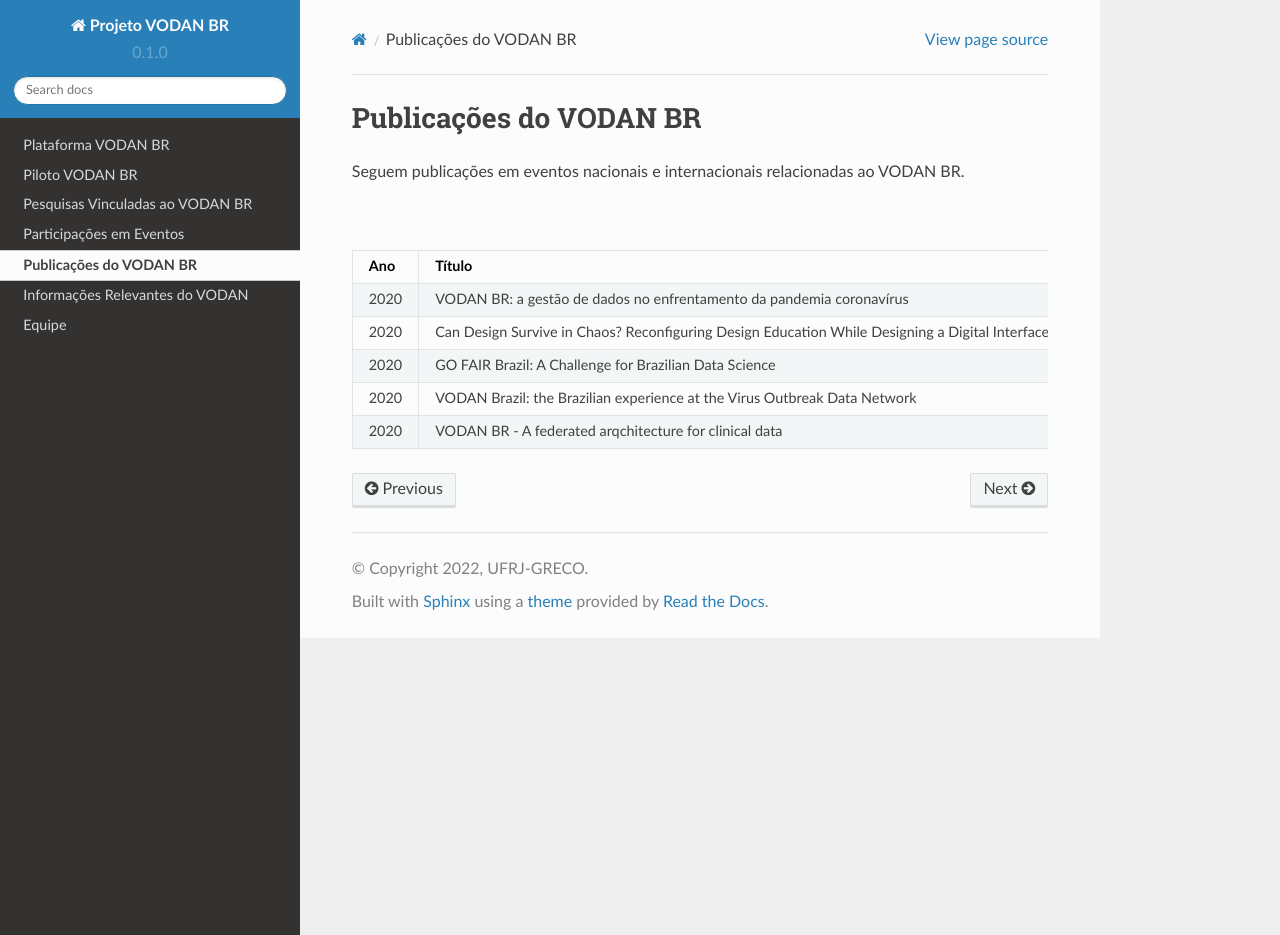
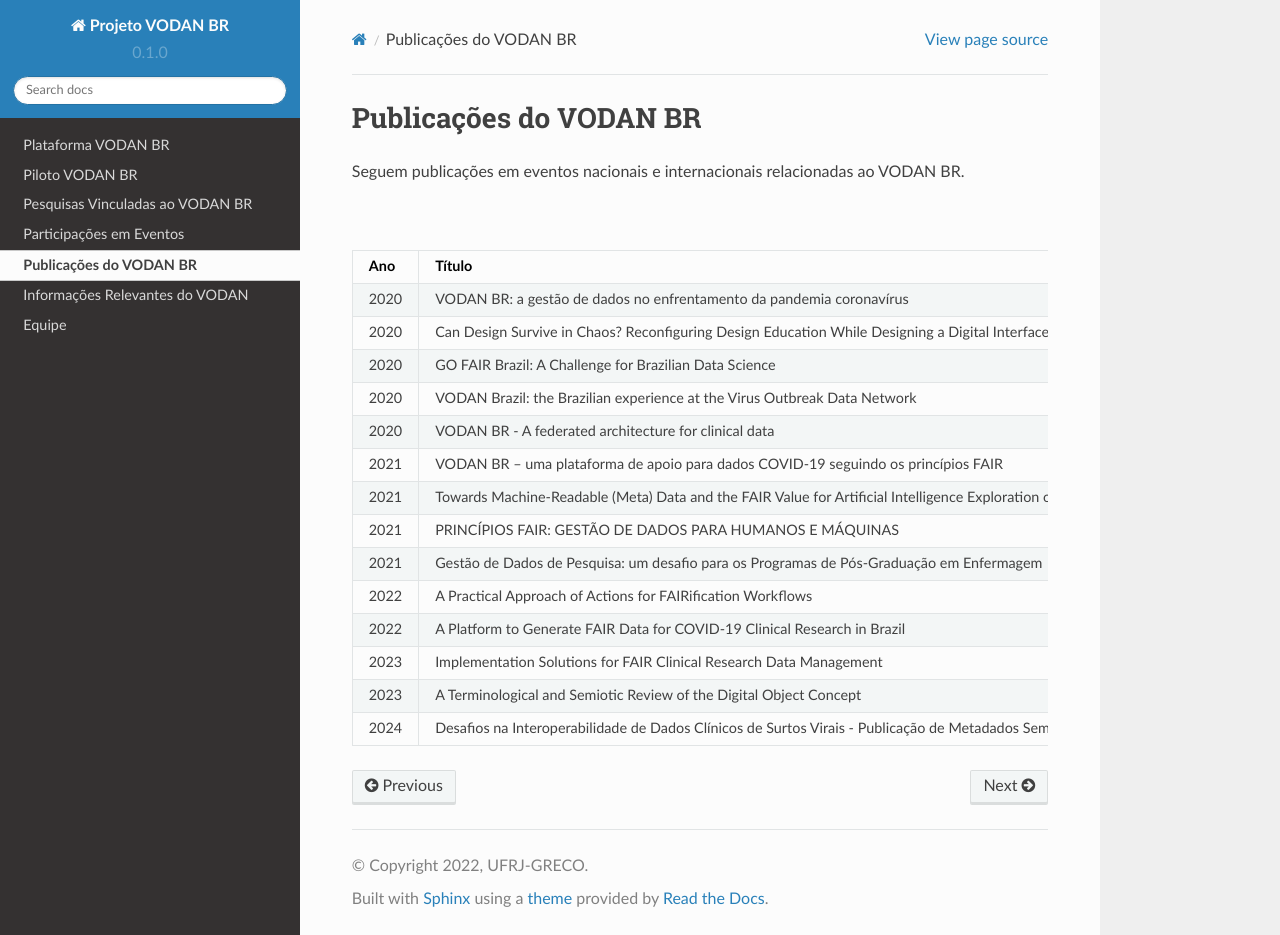
Before and after one commit to vodanbr/wiki, a Sphinx documentation site: the page built from docs/source/publicacoesAssociadas.rst, in a window 1280 px wide and 935 px high. Built offline with Sphinx 7.4.7 and the Read the Docs theme 2.0.0, drawn with Linux system fonts in a browser that asks for light colours.

Commit message:
Update publicacoesAssociadas.rst

```diff
--- a/docs/source/publicacoesAssociadas.rst
+++ b/docs/source/publicacoesAssociadas.rst
@@ -12,7 +12,7 @@ Seguem publicações em eventos nacionais e internacionais relacionadas ao VODAN
      - Citação
    * - 2020
      - VODAN BR: a gestão de dados no enfrentamento da pandemia coronavírus
-     - Veiga, Viviane & Campos, Maria & Silva, Carlos & Henning, Patrícia & Moreira, João. (2020). VODAN BR: a gestão de dados no enfrentamento da pandemia coronavírus. Páginas a&b : Arquivos & Bibliotecas. 51-58. 10.21747/21836671/pagnespc7.
+     - Veiga, Viviane & Campos, Maria & Silva, Carlos & Henning, Patrícia & Moreira, João. (2020). VODAN BR: a gestão de dados no enfrentamento da pandemia coronavírus. Páginas a&b : Arquivos & Bibliotecas. 51-58. 10.21747/21836671/pagnespc7. https://www.arca.fiocruz.br/handle/icict/46443
    * - 2020
      - Can Design Survive in Chaos? Reconfiguring Design Education While Designing a Digital Interface for Covid-19 Data Collection in Brazil
      - MARTINS, Marcos. Can Design Survive in Chaos? Reconfiguring Design Education While Designing a Digital Interface for Covid-19 Data Collection in Brazil. Design and Culture, v. 13, n. 1, p. 103-112, 2020. https://doi.org/10.1080/17547075.2020.1858554.
@@ -21,7 +21,34 @@ Seguem publicações em eventos nacionais e internacionais relacionadas ao VODAN
      - SALES, Luana; HENNING, Patrícia; VEIGA, Viviane; COSTA, Maira Murrieta; SAYÃO, Luís Fernando; SANTOS, Luiz Olavo Bonino da Silva, PIRES, Luís Ferreira; GO FAIR Brazil: A Challenge for Brazilian Data Science. Data Intelligence 2020; 2 (1-2): 238–245. doi: https://doi.org/10.1162/dint_a_00046.
    * - 2020
      - VODAN Brazil: the Brazilian experience at the Virus Outbreak Data Network
-     - CAMPOS, Maria Luiza Machado et al. VODAN Brazil: the Brazilian experience at the Virus Outbreak Data Network. In: RDA PLENARY, 16., Rio de Janeiro: UFRJ, 2020. 1 p.
+     - CAMPOS, Maria Luiza Machado et al. VODAN Brazil: the Brazilian experience at the Virus Outbreak Data Network. In: RDA PLENARY, 16., Rio de Janeiro: UFRJ, 2020. 1 p. https://www.arca.fiocruz.br/handle/icict/51282
    * - 2020
-     - VODAN BR - A federated arqchitecture for clinical data
+     - VODAN BR - A federated architecture for clinical data
      - Matheus Pedra Puime Feijoó, Vânia Jesus de Araujo Soares Borges, Maria Luiza Machado Campos, Viviane Santos de Oliveira Veiga, & Joao Luiz Rebelo Moreira. (2020). VODAN BR - A Federated Architecture for Clinical Data. International FAIR Convergence Symposium. Zenodo. https://doi.org/10.5281/zenodo.4679002.
+   * - 2021
+     - VODAN BR – uma plataforma de apoio para dados COVID-19 seguindo os princípios FAIR
+     - CAMPOS, Maria Luiza Machado; BORGES, Vania; Lopes, Giseli Rabello; Cavalcanti, Maria Claudia; MOREIRA, João; CRUZ, Sergio Manuel Serra da.VODAN BR – uma plataforma de apoio para dados COVID-19 seguindo os princípios FAIR. In: SALES, Luana Farias; VEIGA, Viviane dos Santos; HENNING, Patrícia; SAYÃO, Luís Fernando (org.). Princípios FAIR aplicados à gestão de dados de pesquisa. Rio de Janeiro: Ibict, 2021. p. 253 - 270. DOI: 10.22477/9786589167242.cap18. https://ridi.ibict.br/bitstream/123456789/1182/2/IBICT_Principios%20FAIR%20aplicados%20a%20gest%c3%a3o%20de%20dados%20de%20pesquisa_2021.pdf
+   * - 2021
+     - Towards Machine-Readable (Meta) Data and the FAIR Value for Artificial Intelligence Exploration of COVID-19 and Cancer Research Data.
+     - "CAMPOS, Maria Luiza M. et al. Towards Machine-Readable (Meta) Data and the FAIR Value for Artificial Intelligence Exploration of COVID-19 and Cancer Research Data. Frontiers in big Data, v. 4, 2021. https://doi.org/10.3389/fdata.2021.656553".
+   * - 2021
+     - PRINCÍPIOS FAIR: GESTÃO DE DADOS PARA HUMANOS E MÁQUINAS
+     - CAMPOS, M.L.M, BORGES, V., MOREIRA, J.L.R. Princípios FAIR: Gestão de Dados para Humanos e Máquinas. Computação Brasil. Revista da Sociedade Brasileira de Computação. Dez 2021. n. 46. p 16-19. https://www.sbc.org.br/images/flippingbook/computacaobrasil/computa_46/pdf/CompBrasil_46.pdf.
+   * - 2021
+     - Gestão de Dados de Pesquisa: um desafio para os Programas de Pós-Graduação em Enfermagem
+     - WERLE, T.S.S., VITAL, I.P.D’A., MOURE, R.V., MEIRELES, V.A.S., GUIDI, D.D.E., Paula, D.G., HENNING, P., & VEIGA, V. 2021. Gestão de Dados de Pesquisa: um desafio para os Programas de Pós-Graduação em Enfermagem. Pubsaúde, 6, a156. DOI: https://dx.doi.org/10.31533/pubsaude6.a156.
+   * - 2022
+     - A Practical Approach of Actions for FAIRification Workflows
+     - de Oliveira, N.Q., Borges, V., Rodrigues, H.F., Campos, M.L.M., Lopes, G.R. (2022). A Practical Approach of Actions for FAIRification Workflows. In: Garoufallou, E., Ovalle-Perandones, MA., Vlachidis, A. (eds) Metadata and Semantic Research. MTSR 2021. Communications in Computer and Information Science, vol 1537. Springer, Cham. https://doi.org/10.1007/978-3-030-98876-0_8.
+   * - 2022
+     - A Platform to Generate FAIR Data for COVID-19 Clinical Research in Brazil
+     - Borges, V.; Queiroz de Oliveira, N.; Rodrigues, H.; Campos, M. and Lopes, G. (2022). A Platform to Generate FAIR Data for COVID-19 Clinical Research in Brazil. In Proceedings of the 24th International Conference on Enterprise Information Systems - Volume 1: ICEIS, ISBN 978-989-758-569-2; ISSN 2184-4992, pages 218-225. DOI: 10.5220/0011066800003179.  https://doi.org/10.5220/0011066800003179
+   * - 2023
+     - Implementation Solutions for FAIR Clinical Research Data Management
+     - Borges, V., de Oliveira, N. Q., Rodrigues, H. F., Campos, M. L. M., & Lopes, G. R. (2023). Implementation Solutions for FAIR Clinical Research Data Management. In International Conference on Enterprise Information Systems (pp. 64-82). Cham: Springer Nature Switzerland. https://link.springer.com/chapter/10.1007/978-3-031-39386-0_4
+   * - 2023
+     - A Terminological and Semiotic Review of the Digital Object Concept
+     - AMARAL, Marcelo Jaccoud; BORGES, Vânia; CAMPOS, Maria Luiza M. A Terminological and Semiotic Review of the Digital Object Concept. In: International Conference on Conceptual Modeling. Cham: Springer Nature.  Switzerland, 2023. p. 87-104. https://link.springer.com/chapter/10.1007/978-3-031-47262-6_5
+   * - 2024
+     - Desafios na Interoperabilidade de Dados Clínicos de Surtos Virais - Publicação de Metadados Semânticos no VODAN BR (ePoster)
+     - Lopes, Daniel N. F.; Andrade, Nathan; Campos, Maria Luiza M.; Borges, Vania. Instituto de Computação, Centro de Ciências da Matemática e da Terra, UFRJ.
```
